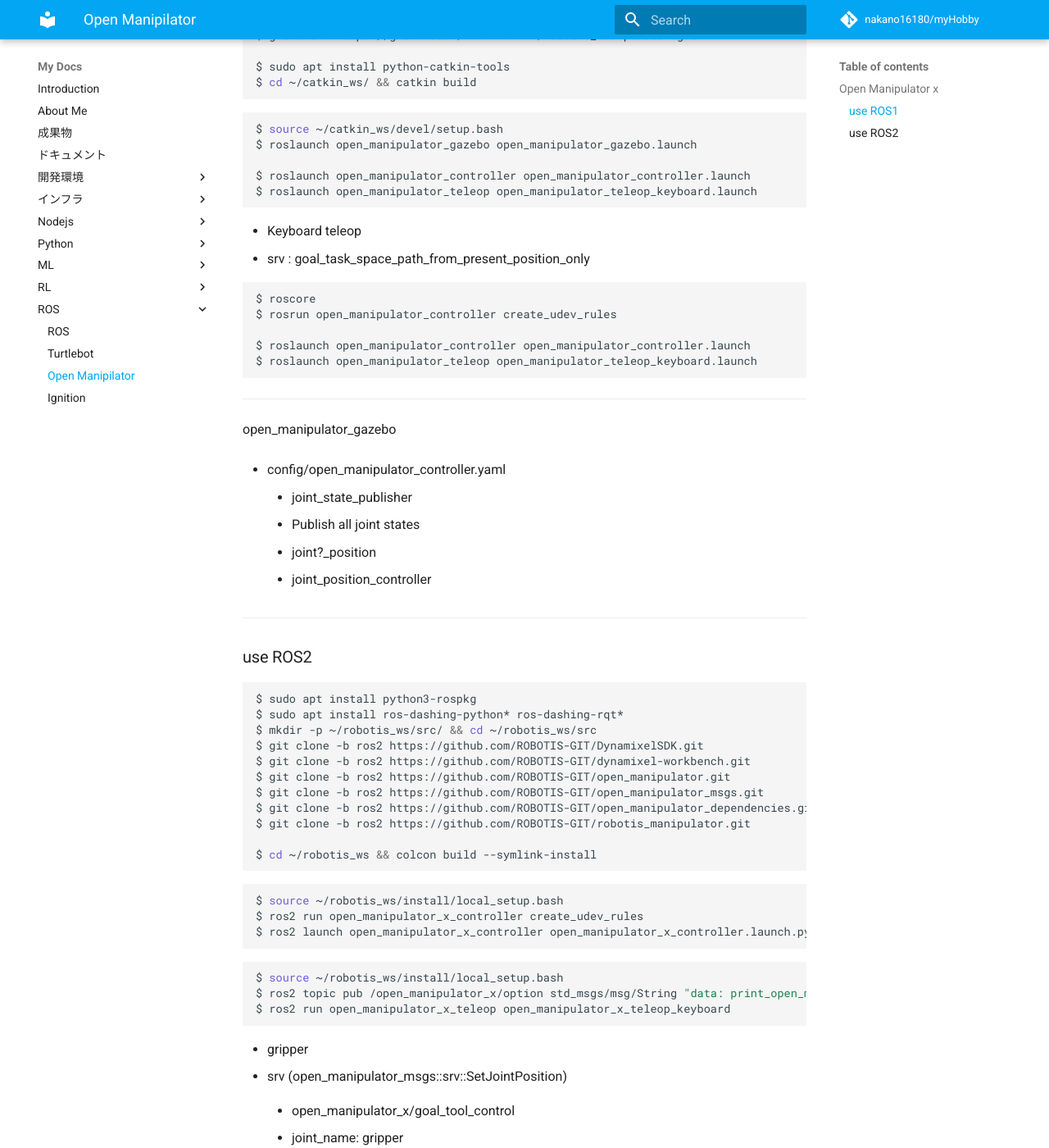
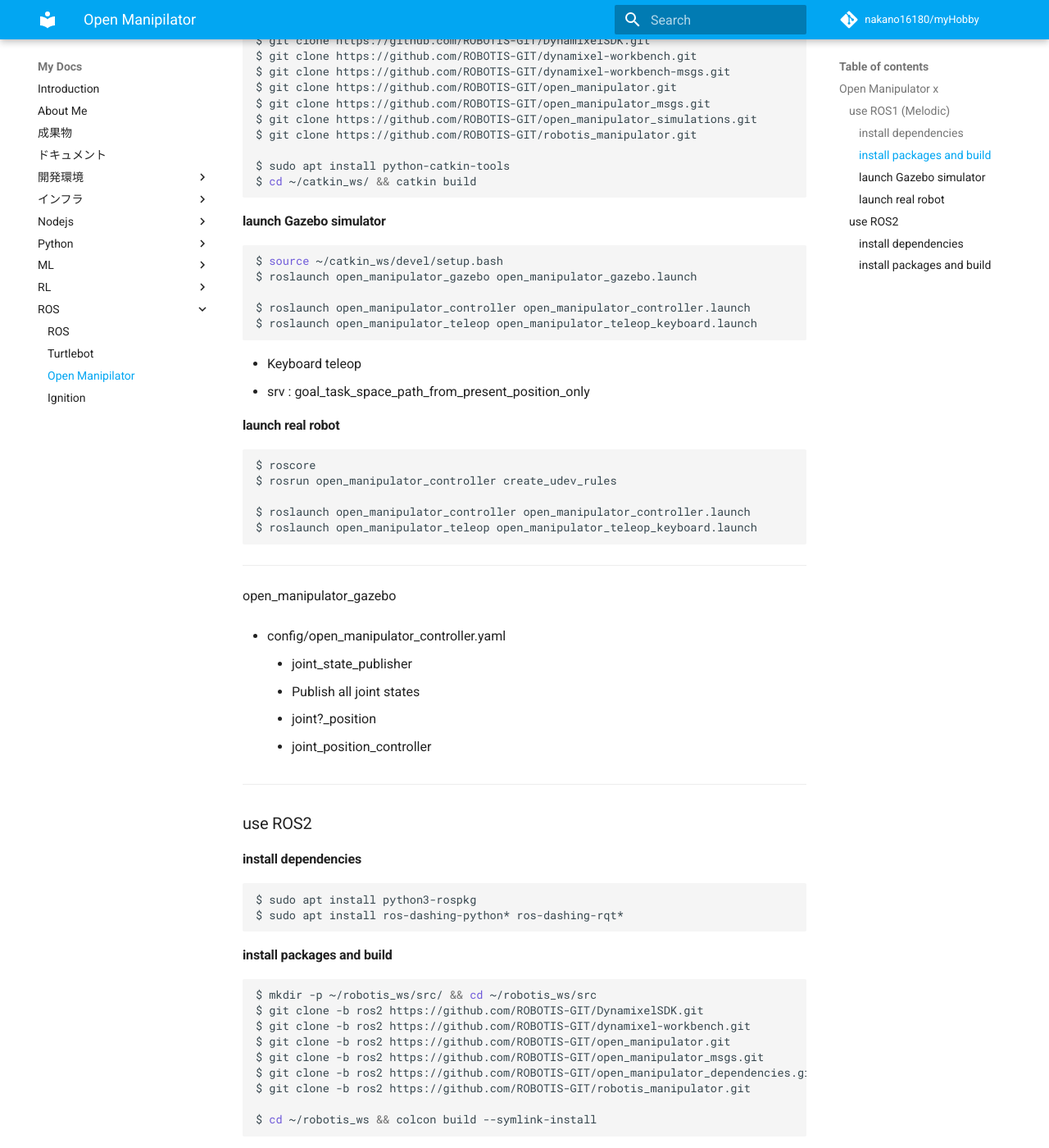
Before and after one commit to nakano16180/myHobby, an MkDocs documentation site: the page built from docs/ROS/open_manipulator.md, in a window 1280 px wide and 1400 px high, scrolled down 424 px. Shown: the whole window at 82% size. Built offline with MkDocs 1.6.1 and Material for MkDocs 9.7.7, drawn with Linux system fonts in a browser that asks for light colours; comment, search, counter and statistics services are not loaded; some of the changed text lies outside the part shown.

Commit message:
update ros

````diff
--- a/docs/ROS/open_manipulator.md
+++ b/docs/ROS/open_manipulator.md
@@ -1,8 +1,14 @@
 ## Open Manipulator x
-### use ROS1
+### use ROS1 (Melodic)
+#### install dependencies
 
 ```
 $ sudo apt install ros-melodic-controller-* ros-melodic-gazebo-* ros-melodic-moveit* ros-melodic-industrial-core
+```
+
+#### install packages and build
+
+```
 $ mkdir -p catkin_ws/src
 $ cd ~/catkin_ws/src/
 $ git clone https://github.com/ROBOTIS-GIT/DynamixelSDK.git
@@ -17,6 +23,8 @@
 $ cd ~/catkin_ws/ && catkin build
 ```
 
+#### launch Gazebo simulator
+
 ```
 $ source ~/catkin_ws/devel/setup.bash
 $ roslaunch open_manipulator_gazebo open_manipulator_gazebo.launch
@@ -27,6 +35,8 @@
 
 - Keyboard teleop
   - srv : goal_task_space_path_from_present_position_only
+
+#### launch real robot
 
 ```
 $ roscore
@@ -48,10 +58,16 @@
 ---------------------------------------------------------------------------
 
 ### use ROS2
+#### install dependencies
 
 ```
 $ sudo apt install python3-rospkg
 $ sudo apt install ros-dashing-python* ros-dashing-rqt*
+```
+
+#### install packages and build
+
+```
 $ mkdir -p ~/robotis_ws/src/ && cd ~/robotis_ws/src
 $ git clone -b ros2 https://github.com/ROBOTIS-GIT/DynamixelSDK.git
 $ git clone -b ros2 https://github.com/ROBOTIS-GIT/dynamixel-workbench.git
````
Also changed, not shown: docs/ROS/ros.md (+5 -0 lines).
